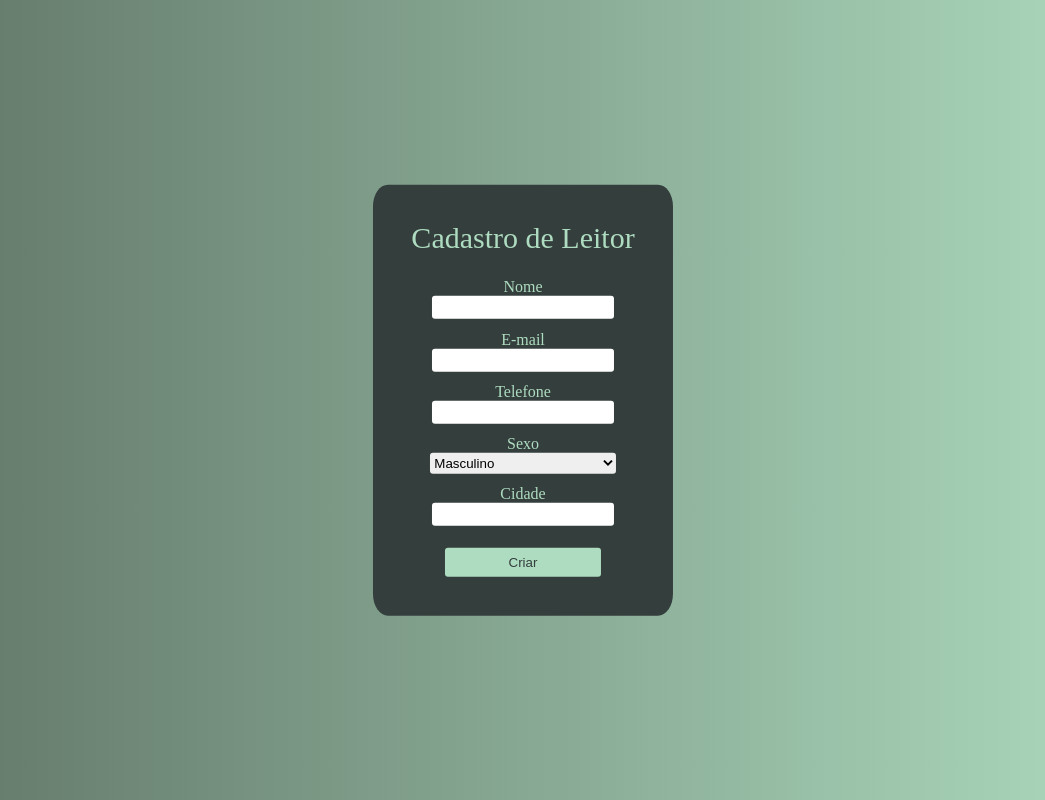
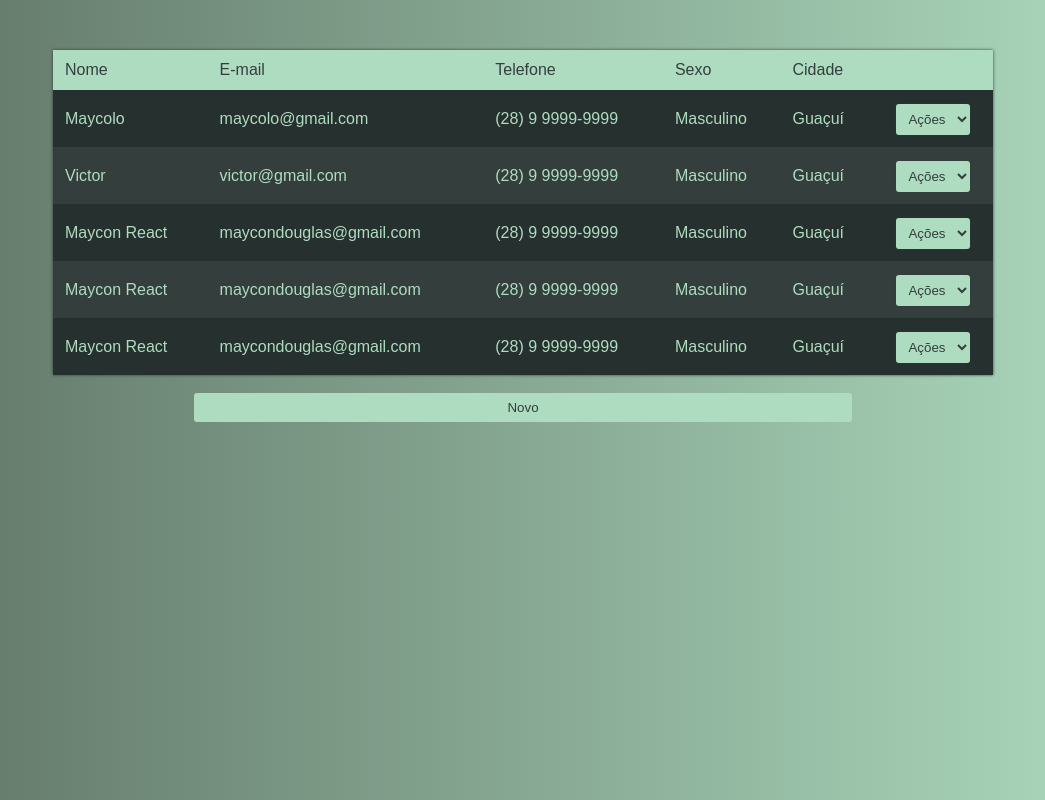
Before and after one commit to vg-victor/Orvil, a React (Create React App) app in the folder orvil/: page /leitores in a window 1280 px wide. Shown: the whole page, without its empty margins (117-1162 px from the left). Built offline with nearby package versions, Linux system fonts and the light colour scheme.

Commit message:
configuração de rotas

```diff
--- a/orvil/public/index.html
+++ b/orvil/public/index.html
@@ -24,7 +24,7 @@
       work correctly both with client-side routing and a non-root public URL.
       Learn how to configure a non-root public URL by running `npm run build`.
     -->
-    <title>React App</title>
+    <title>Orvil</title>
   </head>
   <body>
     <noscript>You need to enable JavaScript to run this app.</noscript>
--- a/orvil/src/App.js
+++ b/orvil/src/App.js
@@ -1,10 +1,9 @@
-import CadastroLeitor from "./pages/CadastroLeitor";
+import PageRoutes from "./routes";
 import "./App.css";
 
 function App() {
   return (
-    <CadastroLeitor />
-
+      <PageRoutes />
   );
 }
 
--- a/orvil/src/pages/CadastroLeitor/index.js
+++ b/orvil/src/pages/CadastroLeitor/index.js
@@ -16,9 +16,10 @@ const CadastroLeitor = () => {
       telefone,
       sexo,
       cidade,
-    })
+    });
   };
   return (
+    <div className="leitor-body-cadastro">
       <form className="leitor-form" onSubmit={handleSubmit}>
         <h1 className="leitor-label-cadastro-titulo">Cadastro de Leitor</h1>
 
@@ -59,16 +60,13 @@ const CadastroLeitor = () => {
           Sexo
         </label>
         <select
-
           required
           id="select-sexo"
           className="leitor-select-sexo"
           value={sexo}
           onChange={(e) => setSexo(e.target.value)}
         >
-        <option disabled>
-          Selecione o sexo
-        </option>
+          <option disabled>Selecione o sexo</option>
           <option value="Masculino">Masculino</option>
           <option value="Feminino">Feminino</option>
         </select>
@@ -88,6 +86,7 @@ const CadastroLeitor = () => {
           Criar
         </button>
       </form>
+    </div>
   );
 };
 
--- a/orvil/src/pages/CadastroLeitor/style.css
+++ b/orvil/src/pages/CadastroLeitor/style.css
@@ -1,4 +1,4 @@
-body,html{
+.leitor-body-cadastro{
     height: 100%;
     background-image: linear-gradient(to right, #607466, #AEDCC0);
 }
--- a/orvil/src/pages/CadastroLivro/index.js
+++ b/orvil/src/pages/CadastroLivro/index.js
@@ -1,4 +1,5 @@
 import React from 'react';
+import "./style.css";
 
 const CadastroLivro = () => {
     return(
@@ -7,3 +8,5 @@ const CadastroLivro = () => {
         </form>
     );
 };
+
+export default CadastroLivro;
--- /dev/null
+++ b/orvil/src/pages/CadastroLivro/style.css
@@ -0,0 +1,3 @@
+body,html{
+    background-color: aqua;
+}
--- /dev/null
+++ b/orvil/src/pages/ListagemLeitor/index.js
@@ -0,0 +1,90 @@
+import React, { Fragment, useEffect } from "react";
+import { useNavigate } from "react-router-dom";
+import "./style.css";
+
+const ListagemLeitor = () => {
+  const navigate = useNavigate();
+  // useEffect(() => {
+  //   document.body.style.background
+  // },[])
+  const leitores = [
+    {
+      id: 1,
+      nome: "Maycolo",
+      sexo: "Masculino",
+      cidade: "Guaçuí",
+      email: "maycolo@gmail.com",
+      telefone: "(28) 9 9999-9999",
+    },
+    {
+      id: 2,
+      nome: "Victor",
+      sexo: "Masculino",
+      cidade: "Guaçuí",
+      email: "victor@gmail.com",
+      telefone: "(28) 9 9999-9999",
+    },
+    {
+      id: 3,
+      nome: "Maycon React",
+      sexo: "Masculino",
+      cidade: "Guaçuí",
+      email: "maycondouglas@gmail.com",
+      telefone: "(28) 9 9999-9999",
+    },
+    {
+      id: 4,
+      nome: "Maycon React",
+      sexo: "Masculino",
+      cidade: "Guaçuí",
+      email: "maycondouglas@gmail.com",
+      telefone: "(28) 9 9999-9999",
+    },
+    {
+      id: 5,
+      nome: "Maycon React",
+      sexo: "Masculino",
+      cidade: "Guaçuí",
+      email: "maycondouglas@gmail.com",
+      telefone: "(28) 9 9999-9999",
+    },
+  ];
+
+  return (
+    <body className="leitor-body-listagem">
+      <div className="leitor-div-listagem">
+        <table className="leitor-table-listagem">
+          <tr>
+            <th className="leitor-tabela-l1">Nome</th>
+            <th className="leitor-tabela-l1">E-mail</th>
+            <th className="leitor-tabela-l1">Telefone</th>
+            <th className="leitor-tabela-l1">Sexo</th>
+            <th className="leitor-tabela-l1">Cidade</th>
+            <th className="leitor-tabela-l1"></th>
+          </tr>
+          {leitores.map((leitor) => (
+            <tr key={`leitor-tabela-tr-${leitor.id}`}>
+              <th>{leitor.nome}</th>
+              <th>{leitor.email}</th>
+              <th>{leitor.telefone}</th>
+              <th>{leitor.sexo}</th>
+              <th>{leitor.cidade}</th>
+              <th>
+                <select className="leitor-select">
+                  <option>Ações</option>
+                  <option className="leitor-option-editar" onClick={e => navigate(`/leitor/${leitor.id}`)}>
+                    Editar
+                  </option>
+                  <option className="leitor-option-excluir">Excluir</option>
+                </select>
+              </th>
+            </tr>
+          ))}
+        </table>
+        <button className="leitor-button-novo" onClick={e => navigate(`/leitor/0`)}>Novo</button>
+      </div>
+    </body>
+  );
+};
+
+export default ListagemLeitor;
--- /dev/null
+++ b/orvil/src/pages/ListagemLeitor/style.css
@@ -0,0 +1,98 @@
+body,html{
+    height: 100%;
+    background-image: linear-gradient(to right, #607466, #AEDCC0);
+}
+
+.leitor-div-listagem{
+    width: 940px;
+    margin-left: auto;
+    margin-right: auto;
+    display: flexbox;
+    padding: 50px;
+}
+
+.leitor-table-listagem{
+    box-shadow: 0px 0px 3px #343E3D;
+    color: #AEDCC0;
+    padding: 8px;
+    font-family: Arial, Helvetica, sans-serif;
+    width: 100%;
+    margin-left: auto;
+    margin-right: auto;
+    border-collapse: collapse;
+}
+
+.leitor-table-listagem tr{
+    background-color: #343E3D;
+}
+
+.leitor-table-listagem tr:nth-child(even){
+    background-color: rgb(38, 48, 46);
+}
+
+.leitor-table-listagem tr:hover{
+    color: #343E3D;
+    background-color: #AEDCC0;
+}
+
+.leitor-table-listagem th{
+    padding: 12px;
+    padding-bottom: 12px;
+    text-align: left;
+    /* background-color: #04AA6d; */
+    /* color: white; */
+}
+
+.leitor-tabela-l1{
+    color: #343E3D;
+    background-color: #AEDCC0;
+}
+
+.leitor-button-novo{
+    text-align: center;
+    width: 70%;
+    margin: auto;
+    margin-top: 2%;
+    padding: 7px;
+    color: #AEDCC0;
+    display: block;
+    border: none;
+    border-radius: 3px;
+    background-color: #AEDCC0;
+    color: #343E3D;
+    transition: 0.5s;
+}
+
+.leitor-button-novo:hover{
+    transition: 0.5s;
+    color: #AEDCC0;
+    background-color: #343E3D;
+    cursor: pointer;
+    box-shadow: 0px 1.5px 3px rgba(0, 0, 0, 0.253);
+}
+
+.leitor-select{
+    text-align: center;
+    width: auto;
+    margin: auto;
+    margin-top: 2%;
+    padding: 7px;
+    color: #AEDCC0;
+    display: block;
+    border: none;
+    border-radius: 3px;
+    background-color: #AEDCC0;
+    color: #343E3D;
+    transition: 0.5s;
+    box-shadow: 0px 0px 2px #343E3D;
+}
+
+.leitor-option-excluir{
+    background-color: rgb(168, 27, 27);
+    color: #AEDCC0;
+}
+
+.leitor-option-editar{
+    background-color: rgb(18, 62, 128);
+    color: #AEDCC0;
+}
--- a/orvil/src/routes.js
+++ b/orvil/src/routes.js
@@ -1,15 +1,19 @@
 import React from "react";
-import {BrowserRouter, Route, Switch} from "react-router-dom";
+import { BrowserRouter, Routes, Route, } from "react-router-dom";
+import CadastroLeitor from "./pages/CadastroLeitor";
+import ListagemLeitor from "./pages/ListagemLeitor";
+import CadastroLivro from "./pages/CadastroLivro";
 
-
-const Routes = () => {
-  var a = 5;
-
+const PageRoutes = () => {
   return (
     <BrowserRouter>
-        <Switch>
-            <Route path="/cadastro-leitor" />
-        </Switch>
+      <Routes>
+        <Route path="/leitores" element={<ListagemLeitor />}/>
+        <Route path="/leitor/:id"element={<CadastroLeitor />}/>
+        <Route path="/livro/:id"element={<CadastroLivro />}/>
+      </Routes>
     </BrowserRouter>
   );
 };
+
+export default PageRoutes;
```
Also changed, not shown: orvil/src/assets/icons/delete.svg (added). Lines whose indentation alone changed are shown as unchanged.
